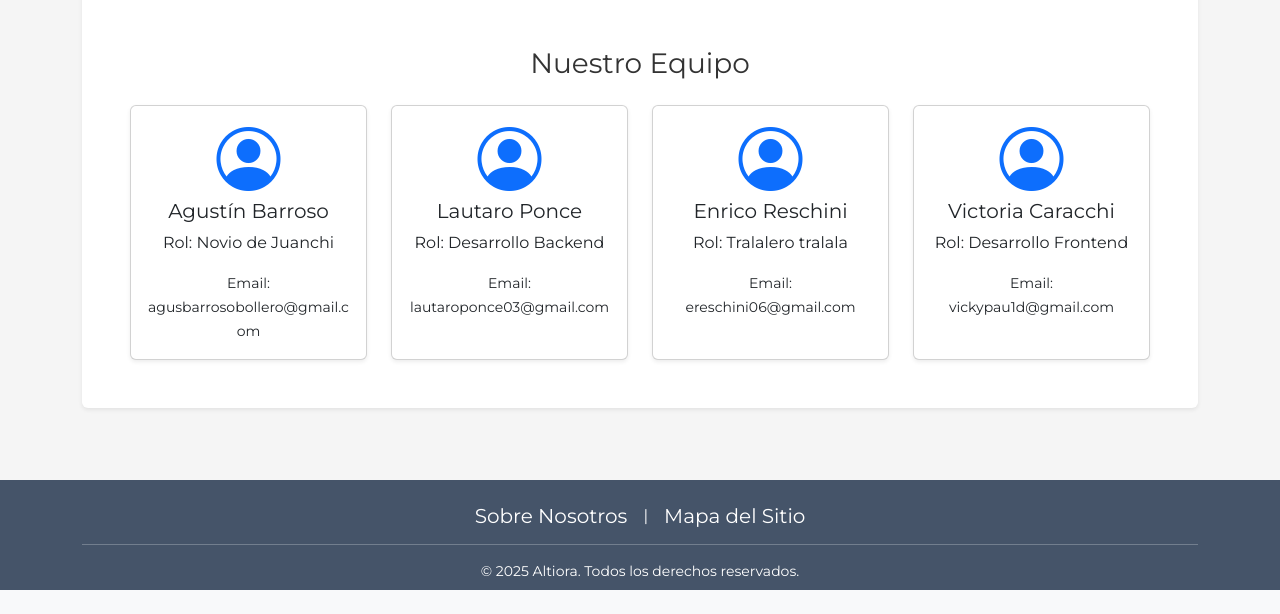
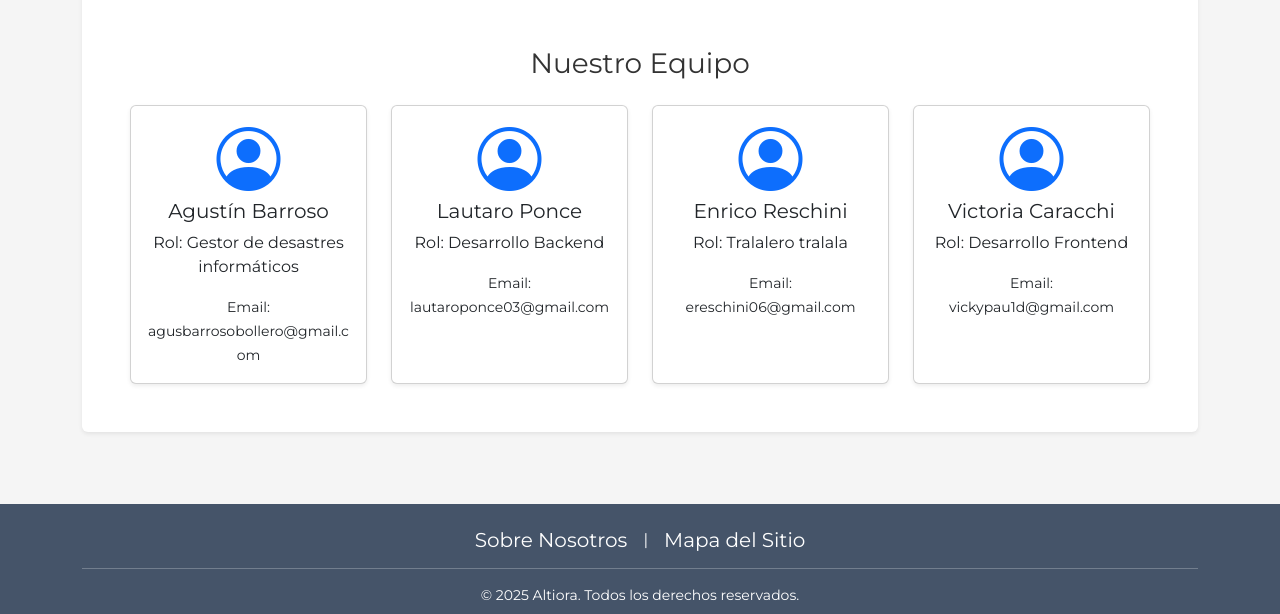
Before and after one commit to Enri3/Pagina-web-entornos, a PHP site: page /info_contacto.php in a window 1280 px wide. Shown: the part 572-1186 px from the top of the page. Before the commit the page ends 1162 px from the top, so only its background shows below. Run offline with PHP 8.4, Linux system fonts and the light colour scheme.

Commit message:
Corregi un error fatal

```diff
--- a/info_contacto.php
+++ b/info_contacto.php
@@ -46,7 +46,7 @@ renderHeader("Sobre Nosotros");
                 <div class="card-body">
                     <i class="bi bi-person-circle display-3 text-primary mb-3"></i>
                     <h5 class="card-title">Agustín Barroso</h5>
-                    <p class="card-text">Rol: Novio de Juanchi</p>
+                    <p class="card-text">Rol: Gestor de desastres informáticos</p>
                     <p class="card-text"><small>Email: agusbarrosobollero@gmail.com</small></p>
                 </div>
             </div>
```
